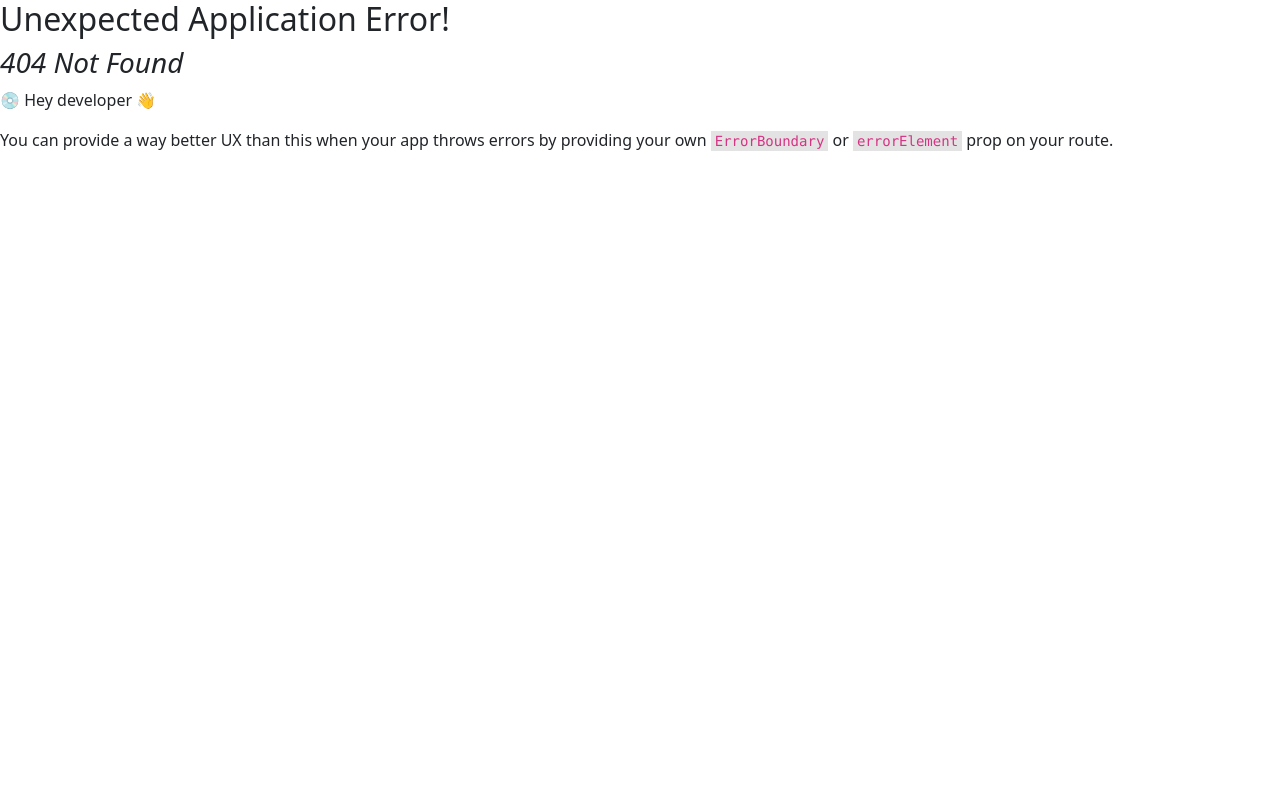
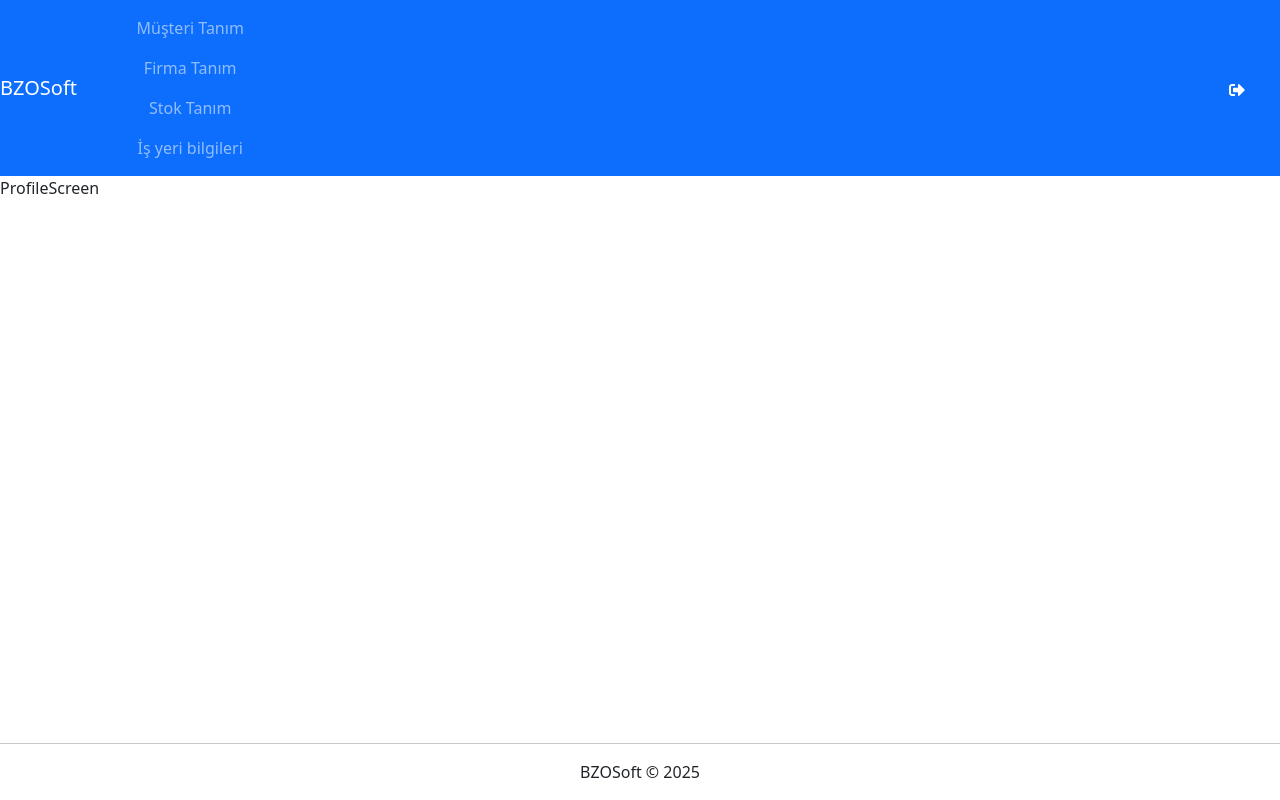
Before and after one commit to burakzaferozcan/pre-accountancy, a React (Create React App) app in the folder client/: page /profile in a window 1280 px wide. Before the commit this address had no page. Built offline with nearby package versions, Linux system fonts and the light colour scheme; sample sign-in values are in the browser's storage.

Commit message:
feat: add ProfileScreen component and route to appRouter

```diff
--- a/client/src/Routes.js
+++ b/client/src/Routes.js
@@ -21,6 +21,7 @@
 import CustomerSalesPrintScreen from "./components/Screens/CustomerSalesPrintScreen";
 import CompanyPurchasePrintScreen from "./components/Screens/CompanyPurchasePrintScreen";
 import ConstantScreen from "./components/Screens/ConstantScreen";
+import ProfileScreen from "./components/Screens/ProfileScreen";
 
 export const appRouter = createBrowserRouter(
   createRoutesFromElements(
@@ -64,6 +65,7 @@
           element={<CompanyPurchasePrintScreen />}
         />
         <Route path="/constant" element={<ConstantScreen />} />
+        <Route path="/profile" element={<ProfileScreen />} />
       </Route>
     </Route>
   )
--- /dev/null
+++ b/client/src/components/Screens/ProfileScreen.jsx
@@ -0,0 +1,7 @@
+import React from "react";
+
+function ProfileScreen() {
+  return <div>ProfileScreen</div>;
+}
+
+export default ProfileScreen;
```
